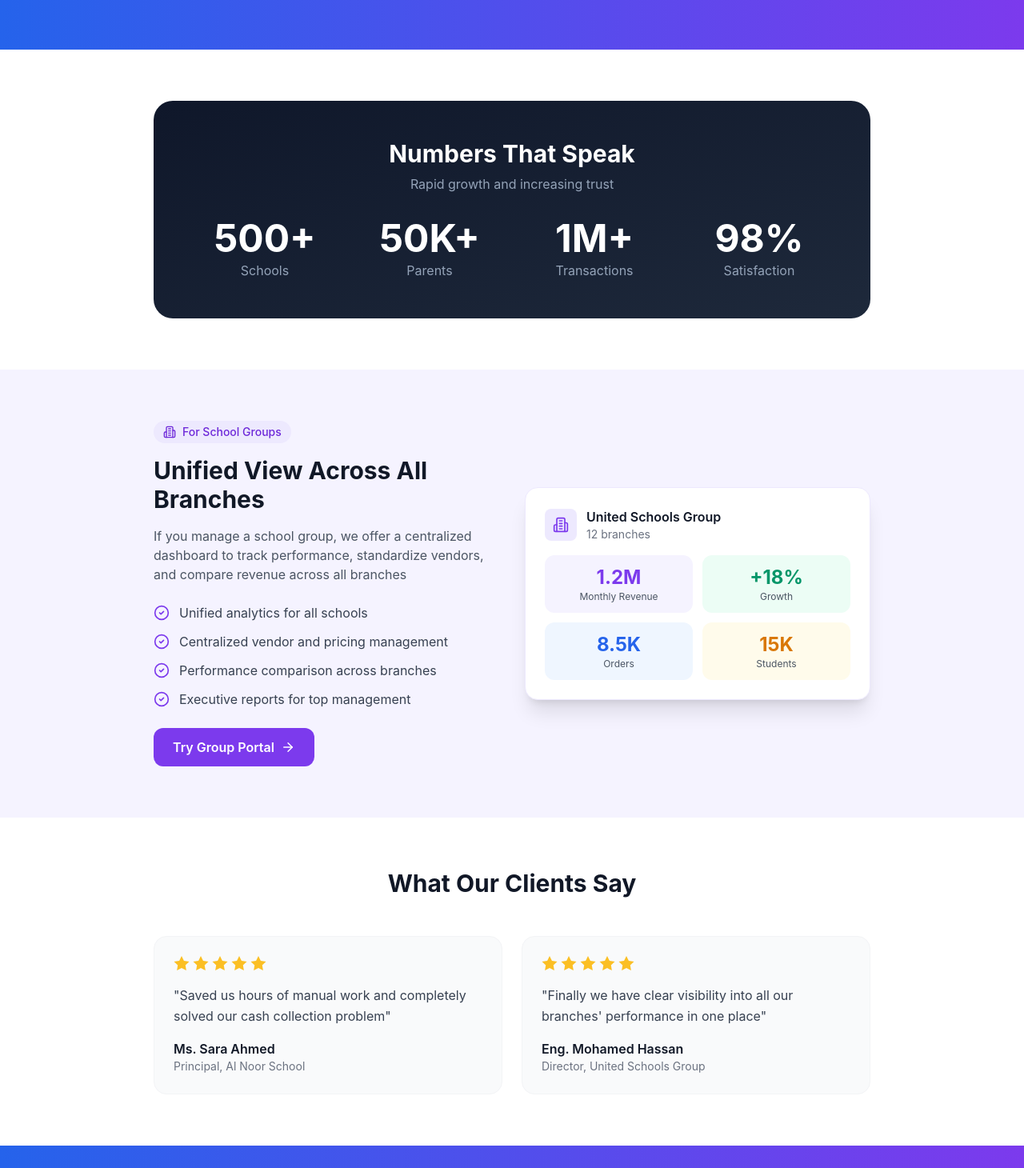
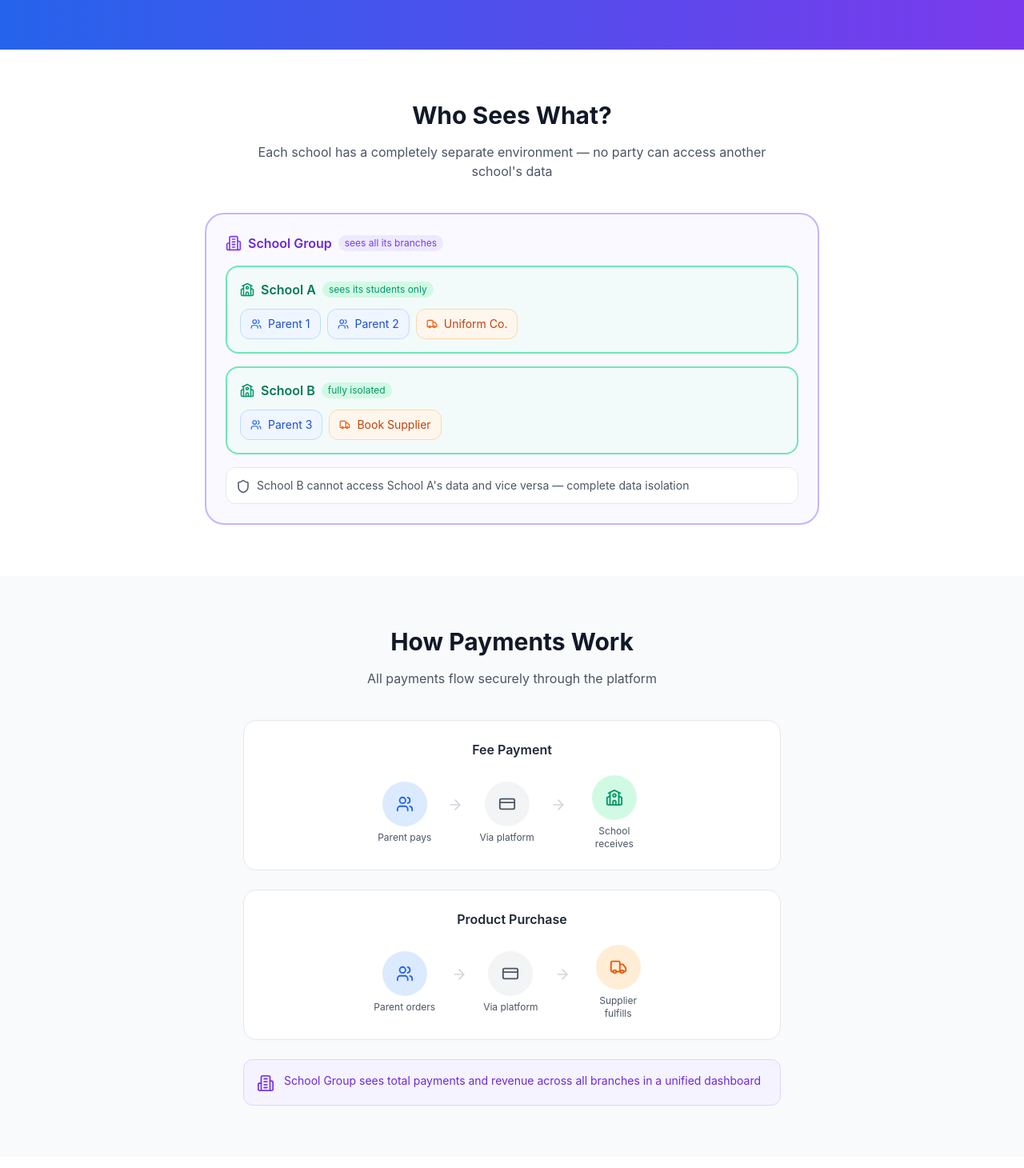
Before and after one commit to ghoneim-mediuslabs/mediuslabs, a Next.js app in the folder projects/school-mart-demo/: page /en in a window 1280 px wide. Shown: the part 2350-3810 px from the top of the page at 80% size. Built offline with nearby package versions, Linux system fonts and the light colour scheme.

Commit message:
school fees v7

```diff
--- a/projects/school-mart-demo/app/[locale]/page.tsx
+++ b/projects/school-mart-demo/app/[locale]/page.tsx
@@ -1,7 +1,7 @@
 'use client'
 
 import Link from 'next/link'
-import { Globe, Users, School, Truck, Building2, ArrowRight, ArrowLeft, CheckCircle2, Sparkles, XCircle, Banknote, MessageSquare, BarChart3, Shield, Smartphone, Zap, HeartHandshake, Phone, Mail, MapPin } from 'lucide-react'
+import { Globe, Users, School, Truck, Building2, ArrowRight, ArrowLeft, CheckCircle2, Sparkles, XCircle, Banknote, MessageSquare, BarChart3, Shield, Smartphone, Zap, HeartHandshake, Phone, Mail, MapPin, CreditCard } from 'lucide-react'
 import type { Locale } from '@/lib/i18n'
 import { useSchool } from '@/lib/school-context'
 
@@ -381,6 +381,167 @@ export default function LandingPage({ params }: { params: { locale: string } })
         </div>
       </section>
 
+      {/* Data Access Model */}
+      <section className="px-4 py-16">
+        <div className="max-w-4xl mx-auto">
+          <div className="text-center mb-10">
+            <h2 className="text-3xl font-bold text-gray-900 mb-4">
+              {isAr ? 'من يرى ماذا؟' : 'Who Sees What?'}
+            </h2>
+            <p className="text-gray-600 max-w-2xl mx-auto">
+              {isAr
+                ? 'كل مدرسة لها بيئة منفصلة تماماً — لا يمكن لأي طرف الوصول لبيانات مدرسة أخرى'
+                : 'Each school has a completely separate environment — no party can access another school\'s data'}
+            </p>
+          </div>
+
+          <div className="max-w-3xl mx-auto">
+            <div className="rounded-3xl border-2 border-violet-300 bg-violet-50/50 p-3 sm:p-6">
+              <div className="flex items-center gap-2 mb-4">
+                <Building2 size={20} className="text-violet-600" />
+                <span className="font-semibold text-violet-700">
+                  {isAr ? 'مجموعة المدارس' : 'School Group'}
+                </span>
+                <span className="text-xs bg-violet-100 text-violet-600 px-2 py-0.5 rounded-full">
+                  {isAr ? 'ترى كل فروعها' : 'sees all its branches'}
+                </span>
+              </div>
+
+              <div className="space-y-4">
+                <div className="rounded-2xl border-2 border-emerald-300 bg-emerald-50/50 p-3 sm:p-4">
+                  <div className="flex items-center gap-2 mb-3">
+                    <School size={18} className="text-emerald-600" />
+                    <span className="font-semibold text-emerald-700">
+                      {isAr ? 'المدرسة أ' : 'School A'}
+                    </span>
+                    <span className="text-xs bg-emerald-100 text-emerald-600 px-2 py-0.5 rounded-full">
+                      {isAr ? 'ترى طلابها فقط' : 'sees its students only'}
+                    </span>
+                  </div>
+                  <div className="flex flex-wrap gap-2">
+                    <div className="rounded-xl border border-blue-200 bg-blue-50 px-3 py-2 flex items-center gap-2">
+                      <Users size={14} className="text-blue-600" />
+                      <span className="text-sm text-blue-700">{isAr ? 'ولي أمر ١' : 'Parent 1'}</span>
+                    </div>
+                    <div className="rounded-xl border border-blue-200 bg-blue-50 px-3 py-2 flex items-center gap-2">
+                      <Users size={14} className="text-blue-600" />
+                      <span className="text-sm text-blue-700">{isAr ? 'ولي أمر ٢' : 'Parent 2'}</span>
+                    </div>
+                    <div className="rounded-xl border border-orange-200 bg-orange-50 px-3 py-2 flex items-center gap-2">
+                      <Truck size={14} className="text-orange-600" />
+                      <span className="text-sm text-orange-700">{isAr ? 'مورد الزي' : 'Uniform Co.'}</span>
+                    </div>
+                  </div>
+                </div>
+
+                <div className="rounded-2xl border-2 border-emerald-300 bg-emerald-50/50 p-3 sm:p-4">
+                  <div className="flex items-center gap-2 mb-3">
+                    <School size={18} className="text-emerald-600" />
+                    <span className="font-semibold text-emerald-700">
+                      {isAr ? 'المدرسة ب' : 'School B'}
+                    </span>
+                    <span className="text-xs bg-emerald-100 text-emerald-600 px-2 py-0.5 rounded-full">
+                      {isAr ? 'معزولة تماماً' : 'fully isolated'}
+                    </span>
+                  </div>
+                  <div className="flex flex-wrap gap-2">
+                    <div className="rounded-xl border border-blue-200 bg-blue-50 px-3 py-2 flex items-center gap-2">
+                      <Users size={14} className="text-blue-600" />
+                      <span className="text-sm text-blue-700">{isAr ? 'ولي أمر ٣' : 'Parent 3'}</span>
+                    </div>
+                    <div className="rounded-xl border border-orange-200 bg-orange-50 px-3 py-2 flex items-center gap-2">
+                      <Truck size={14} className="text-orange-600" />
+                      <span className="text-sm text-orange-700">{isAr ? 'مورد الكتب' : 'Book Supplier'}</span>
+                    </div>
+                  </div>
+                </div>
+              </div>
+
+              <div className="mt-4 flex items-start gap-2 bg-white rounded-xl p-3 border border-gray-200">
+                <Shield size={18} className="text-gray-600 flex-shrink-0 mt-0.5" />
+                <p className="text-sm text-gray-600">
+                  {isAr
+                    ? 'لا يمكن للمدرسة ب الوصول لبيانات المدرسة أ والعكس صحيح — فصل كامل للبيانات'
+                    : 'School B cannot access School A\'s data and vice versa — complete data isolation'}
+                </p>
+              </div>
+            </div>
+          </div>
+        </div>
+      </section>
+
+      {/* How Payments Work */}
+      <section className="px-4 py-16 bg-gray-50">
+        <div className="max-w-4xl mx-auto">
+          <div className="text-center mb-10">
+            <h2 className="text-3xl font-bold text-gray-900 mb-4">
+              {isAr ? 'كيف تتم المدفوعات' : 'How Payments Work'}
+            </h2>
+            <p className="text-gray-600 max-w-2xl mx-auto">
+              {isAr
+                ? 'جميع المدفوعات تمر عبر المنصة بشكل آمن'
+                : 'All payments flow securely through the platform'}
+            </p>
+          </div>
+
+          <div className="space-y-6 max-w-2xl mx-auto">
+            {[
+              {
+                titleAr: 'دفع الرسوم', titleEn: 'Fee Payment',
+                steps: [
+                  { icon: Users, labelAr: 'ولي الأمر يدفع', labelEn: 'Parent pays', bg: 'bg-blue-100', text: 'text-blue-600' },
+                  { icon: CreditCard, labelAr: 'عبر المنصة', labelEn: 'Via platform', bg: 'bg-gray-100', text: 'text-gray-600' },
+                  { icon: School, labelAr: 'المدرسة تستلم', labelEn: 'School receives', bg: 'bg-emerald-100', text: 'text-emerald-600' },
+                ],
+              },
+              {
+                titleAr: 'شراء المنتجات', titleEn: 'Product Purchase',
+                steps: [
+                  { icon: Users, labelAr: 'ولي الأمر يطلب', labelEn: 'Parent orders', bg: 'bg-blue-100', text: 'text-blue-600' },
+                  { icon: CreditCard, labelAr: 'عبر المنصة', labelEn: 'Via platform', bg: 'bg-gray-100', text: 'text-gray-600' },
+                  { icon: Truck, labelAr: 'المورد يوفر', labelEn: 'Supplier fulfills', bg: 'bg-orange-100', text: 'text-orange-600' },
+                ],
+              },
+            ].map((flow, fi) => (
+              <div key={fi} className="bg-white rounded-2xl border border-gray-200 p-6">
+                <h3 className="font-semibold text-gray-800 mb-5 text-center">
+                  {isAr ? flow.titleAr : flow.titleEn}
+                </h3>
+                <div className="flex items-center justify-center gap-3 sm:gap-5">
+                  {flow.steps.map((step, i) => {
+                    const StepIcon = step.icon
+                    return (
+                      <div key={i} className="flex items-center gap-3 sm:gap-5">
+                        <div className="flex flex-col items-center gap-1.5">
+                          <div className={`w-12 h-12 sm:w-14 sm:h-14 rounded-full ${step.bg} flex items-center justify-center`}>
+                            <StepIcon size={22} className={step.text} />
+                          </div>
+                          <span className="text-xs text-gray-600 text-center max-w-[80px]">
+                            {isAr ? step.labelAr : step.labelEn}
+                          </span>
+                        </div>
+                        {i < flow.steps.length - 1 && (
+                          <Arrow size={20} className="text-gray-300 flex-shrink-0 -mt-5" />
+                        )}
+                      </div>
+                    )
+                  })}
+                </div>
+              </div>
+            ))}
+
+            <div className="bg-violet-50 border border-violet-200 rounded-xl p-4 flex items-start gap-3">
+              <Building2 size={22} className="text-violet-600 flex-shrink-0 mt-0.5" />
+              <p className="text-sm text-violet-700">
+                {isAr
+                  ? 'مجموعة المدارس ترى إجمالي المدفوعات والإيرادات لجميع فروعها في لوحة تحكم موحدة'
+                  : 'School Group sees total payments and revenue across all branches in a unified dashboard'}
+              </p>
+            </div>
+          </div>
+        </div>
+      </section>
+
       {/* Stats Section */}
       <section className="px-4 py-16">
         <div className="max-w-4xl mx-auto">
```
